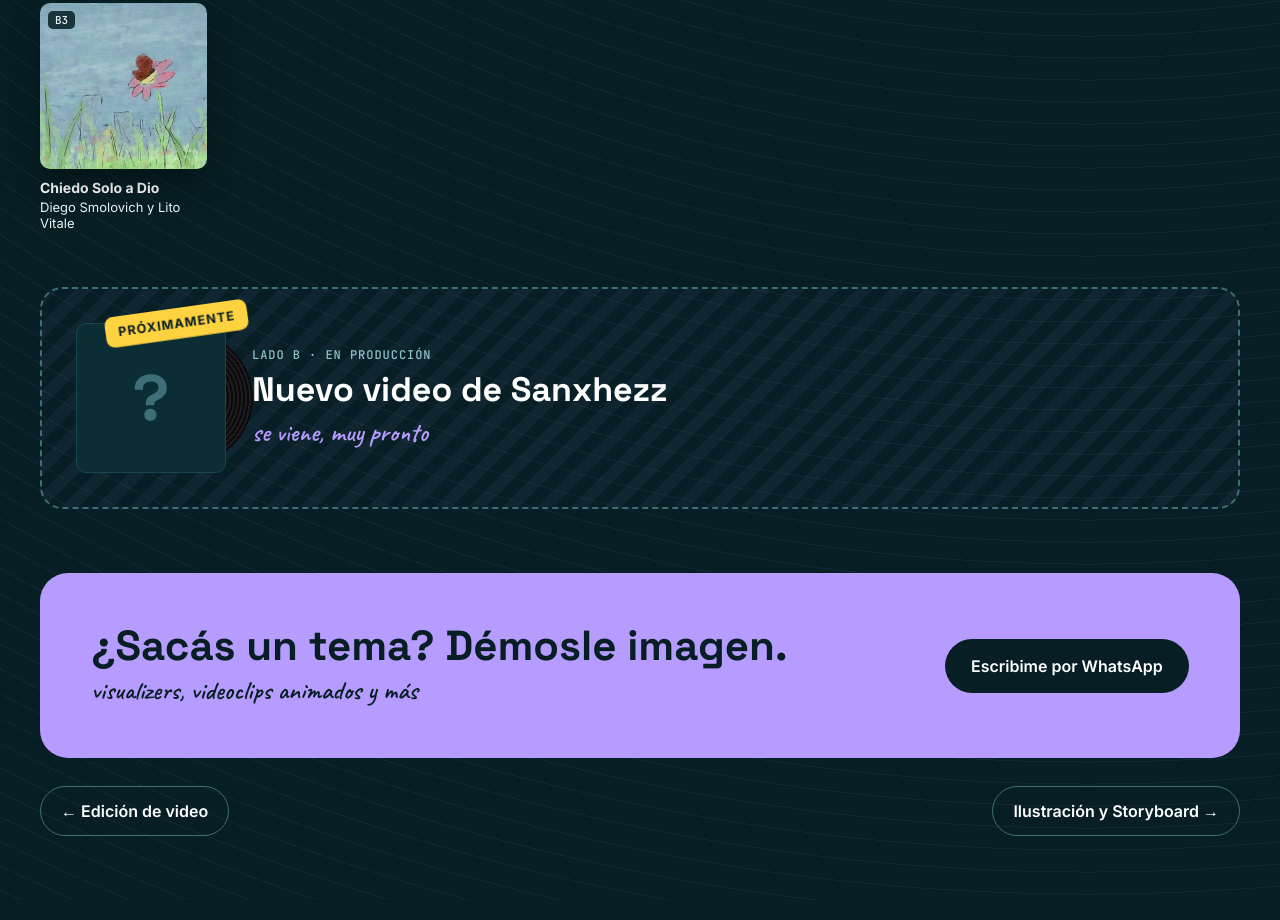
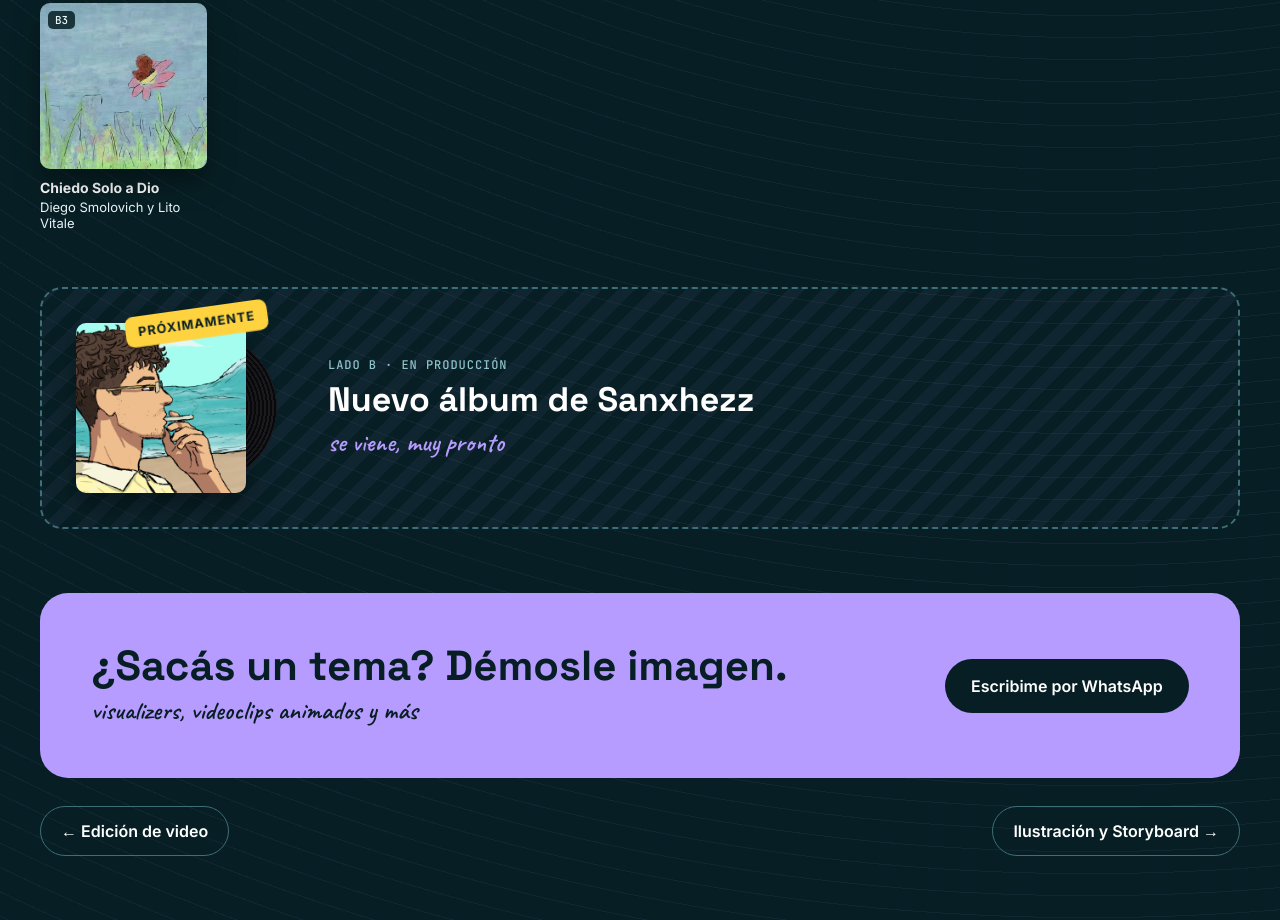
Before and after one commit to LisartsStudios/lisartsstudios.github.io, a plain HTML site: page MusicVisuals.dc.html in a window 1280 px wide. Shown: the part 1594-2514 px from the top of the page. Drawn offline with Linux system fonts and the light colour scheme.

Commit message:
Visualizers: portada del nuevo álbum de Sanxhezz
Co-Authored-By: Claude Opus 5.5 <noreply@anthropic.com>
Claude-Session: https://claude.ai/code/session_01H4LNMWc1PJBNcnukxZ9jTA

```diff
--- a/MusicVisuals.dc.html
+++ b/MusicVisuals.dc.html
@@ -181,14 +181,14 @@ html{scroll-behavior:smooth}
 
 <section aria-label="Próximamente" style="max-width: 1200px; margin: 0 auto; padding: 40px 24px 16px">
 <div style="position: relative; border-radius: 22px; border: 2px dashed #3E6E76; padding: clamp(22px, 3vw, 34px); display: flex; flex-wrap: wrap; gap: 26px; align-items: center; background: repeating-linear-gradient(135deg, rgba(183,156,255,0.05) 0 12px, transparent 12px 24px)">
-<div aria-hidden="true" style="position: relative; flex: 0 0 auto; width: 150px; height: 150px; margin: 0 auto">
+<div aria-hidden="true" style="position: relative; flex: 0 0 auto; width: 170px; height: 170px; margin: 0 56px 0 auto">
 <span style="position: absolute; top: 6%; left: 30%; width: 88%; aspect-ratio: 1 / 1; border-radius: 50%; background: repeating-radial-gradient(circle, #0A0A0C 0 2px, #1B1B20 2px 4px)"></span>
-<span style="position: absolute; inset: 0; border-radius: 10px; background: #0B2E35; border: 1.5px solid #164650; display: flex; align-items: center; justify-content: center; font-family: 'Space Grotesk', sans-serif; font-size: 64px; font-weight: 700; color: #3E6E76">?</span>
+<img src="media/6cf562ecd9f14a1f324cdeee89a8a840.jpg" alt="" style="position: absolute; inset: 0; width: 100%; height: 100%; object-fit: cover; border-radius: 10px; box-shadow: 0 14px 28px rgba(0,0,0,0.35)">
 <span class="sello" style="position: absolute; right: -18px; top: -14px; padding: 7px 12px; border-radius: 8px; background: #FFD23F; color: #071F24; font-size: 12px; font-weight: 800; letter-spacing: 0.08em">PRÓXIMAMENTE</span>
 </div>
 <div style="flex: 1 1 300px; min-width: 0; display: flex; flex-direction: column; gap: 8px">
 <span style="font-family: 'JetBrains Mono', monospace; font-size: 12px; letter-spacing: 0.08em; color: #8FC3CB">LADO B · EN PRODUCCIÓN</span>
-<span style="font-family: 'Space Grotesk', sans-serif; font-size: clamp(26px, 3vw, 34px); font-weight: 700; color: #FFFFFF; line-height: 1.1">Nuevo video de Sanxhezz</span>
+<span style="font-family: 'Space Grotesk', sans-serif; font-size: clamp(26px, 3vw, 34px); font-weight: 700; color: #FFFFFF; line-height: 1.1">Nuevo álbum de Sanxhezz</span>
 <span style="font-family: Caveat, cursive; font-size: 26px; color: #B79CFF">se viene, muy pronto</span>
 </div>
 </div>
```
Also changed, not shown: media/6cf562ecd9f14a1f324cdeee89a8a840.jpg (added).
